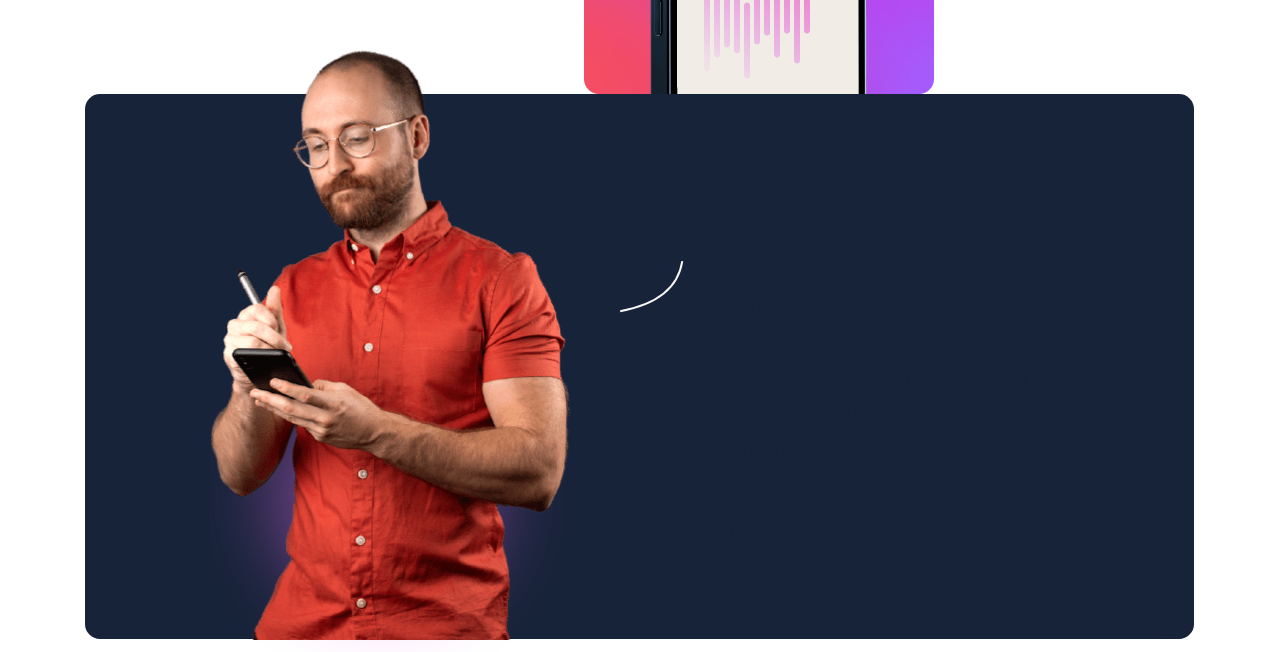
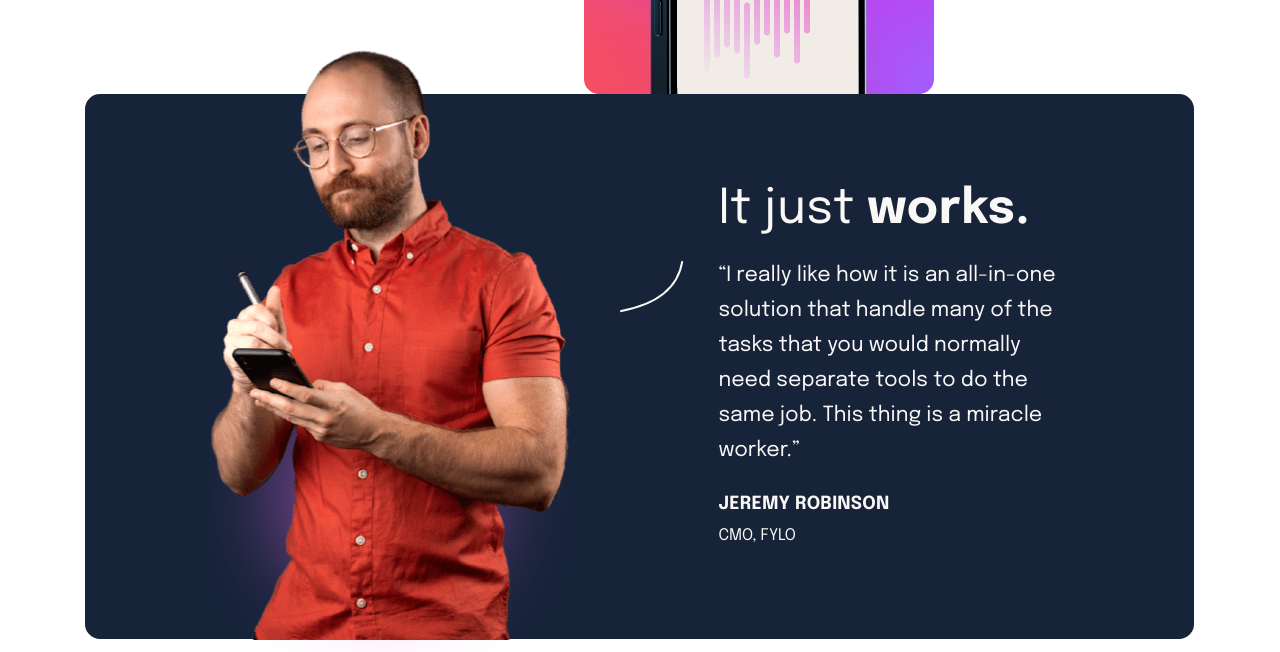
Before and after one commit to cwasi/suite-landing-page, a website: page index.html in a window 1280 px wide. Shown: the part 681-1333 px from the top of the page. Drawn offline with Linux system fonts and the light colour scheme.

Commit message:
Refactor code in _typography

```diff
--- a/index.html
+++ b/index.html
@@ -93,10 +93,10 @@
             </div>
           </div>
           <div class="card__info">
-            <div class="card__title heading-l">
-              It just <span class="heading-l-bold">works.</span>
+            <div class="card__title heading-l cream-white">
+              It just <span class="heading-l-bold cream-white">works.</span>
             </div>
-            <div class="card__paragraph quote-regular">
+            <div class="card__paragraph quote-regular cream-white">
               <q
                 >I really like how it is an all-in-one solution that handle many
                 of the tasks that you would normally need separate tools to do
@@ -104,8 +104,8 @@
               >
             </div>
             <div class="card__profile">
-              <p class="heading-m-bold">JEREMY ROBINSON</p>
-              <p class="heading-l-regular">CMO, FYLO</p>
+              <p class="heading-m-bold cream-white">JEREMY ROBINSON</p>
+              <p class="heading-l-regular cream-white">CMO, FYLO</p>
             </div>
           </div>
         </div>
--- a/src/sass/base/_typograhy.scss
+++ b/src/sass/base/_typograhy.scss
@@ -3,28 +3,27 @@
     font-size: 4.5rem;
     line-height: 4.9rem;
     letter-spacing: 0.063rem;
-  }
-
-  &-xl-bold {
+    &-bold {
       font-weight: 700;
     }
 
-  &-xl-regular {
+    &-regular {
       font-weight: 400;
+    }
   }
 
   &-l {
     font-size: 3rem;
     line-height: 3.5rem;
     letter-spacing: 0.031rem;
-  }
 
-  &-l-bold {
+    &-bold {
       font-weight: 700;
     }
 
-  &-l-regular {
+    &-regular {
       font-weight: 400;
+    }
   }
 
   &-m-bold {
@@ -49,6 +48,9 @@
   font-weight: 400;
   line-height: 2.19rem;
   letter-spacing: 0rem;
+  &__cream-white {
+    color: $color-cream-white;
+  }
 }
 
 .default-text-regular {
@@ -61,3 +63,7 @@
   line-height: 2rem;
   letter-spacing: 0rem;
 }
+
+.cream-white {
+  color: $color-cream-white;
+}
```
Also changed, not shown: src/css/styles.css. Lines whose indentation alone changed are shown as unchanged.
